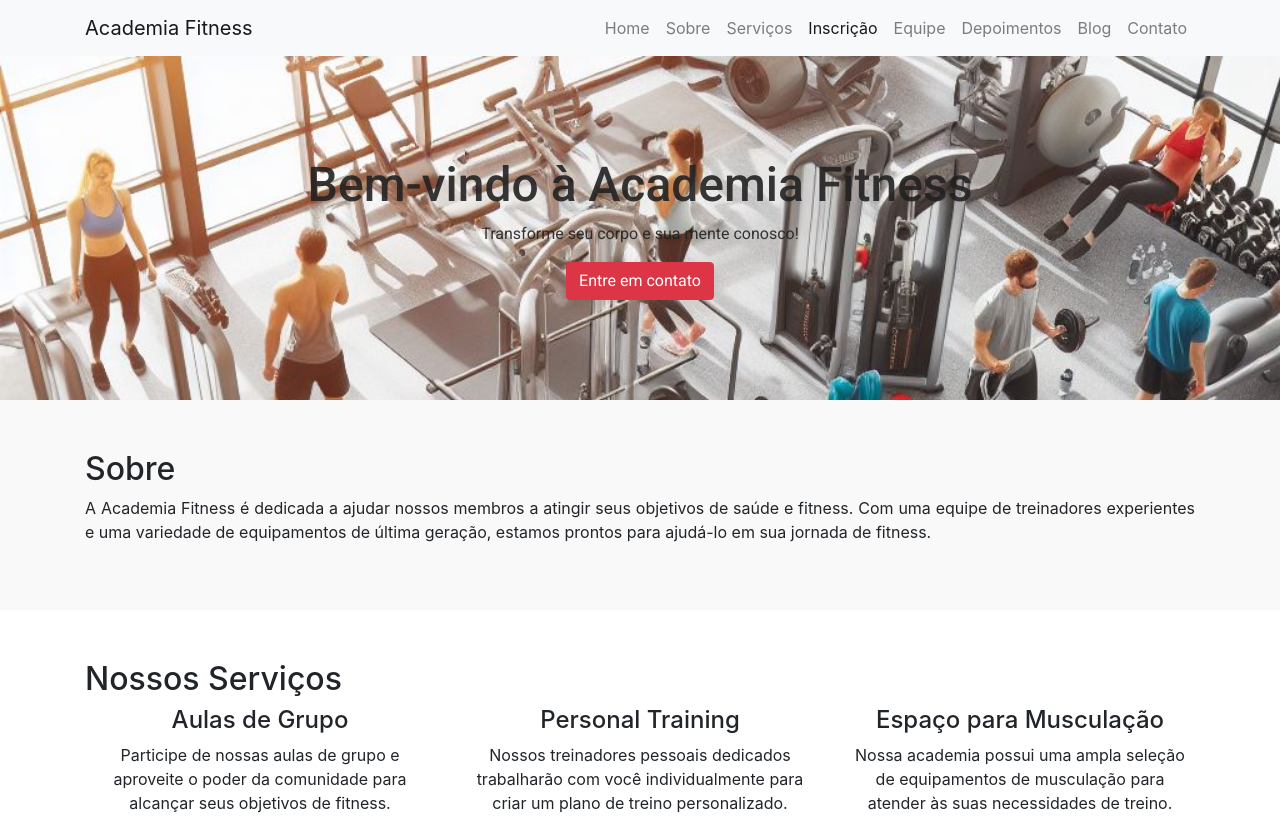
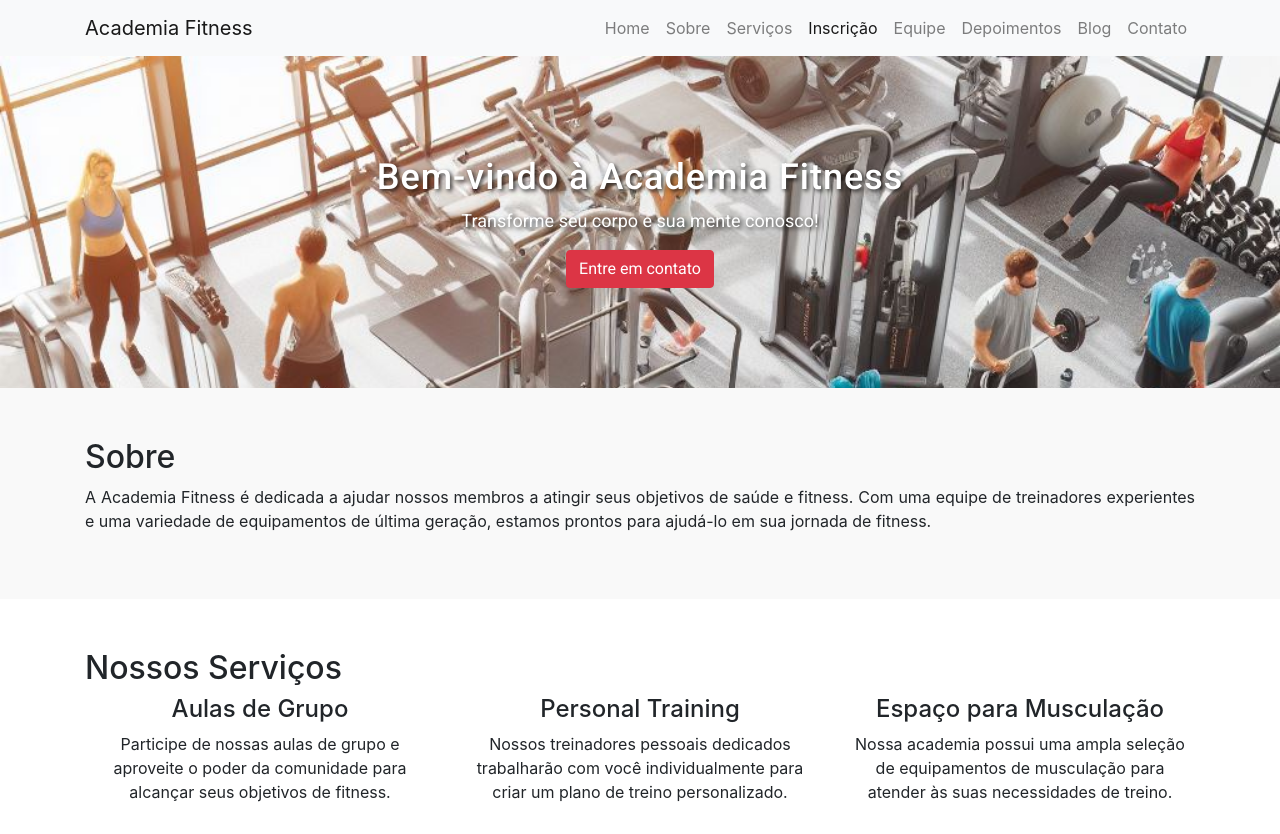
Before and after one commit to angelodesenvolvedor/AcademiaFitness, a plain HTML site: page index.html in a window 1280 px wide. Shown: the top 834 px of the page. Drawn offline with nearby package versions, Linux system fonts and the light colour scheme.

Commit message:
Update styles.css

```diff
--- a/css/styles.css
+++ b/css/styles.css
@@ -1,20 +1,24 @@
 @import url('https://fonts.googleapis.com/css2?family=Roboto:ital,wght@0,100;0,300;0,400;0,500;0,700;0,900;1,100;1,300;1,400;1,500;1,700;1,900&display=swap');
 /* Novo estilo para o Hero Section */
 .hero {
-  background-image: url('../image/academia.jpg'); /* Adicione uma imagem de fundo */
+  background-image: url('../image/academia.jpg');
   background-size: cover;
-  color: #ffffff; /* Cor do texto no slide */
+  color: #ffffff;
   padding: 100px 0;
   text-align: center;
   font-family: 'Roboto', sans-serif;
 }
 
-.hero h1, .hero p {
-  color: rgba(33, 33, 33, 0.9); /* Tom de cinza escuro que parece preto */
+.hero h1 {
+  text-shadow: 2px 2px 4px rgba(0, 0, 0, 0.8);
+  font-size: 36px;
+  letter-spacing: 1px;
 }
 
-.hero h1 {
-  font-size: 3rem;
+.hero p {
+  text-shadow: 2px 2px 4px rgba(0, 0, 0, 0.8);
+  font-size: 18px;
+  line-height: 1.5;
 }
 
 /* Estilo para a seção de Sobre Nós */
```
